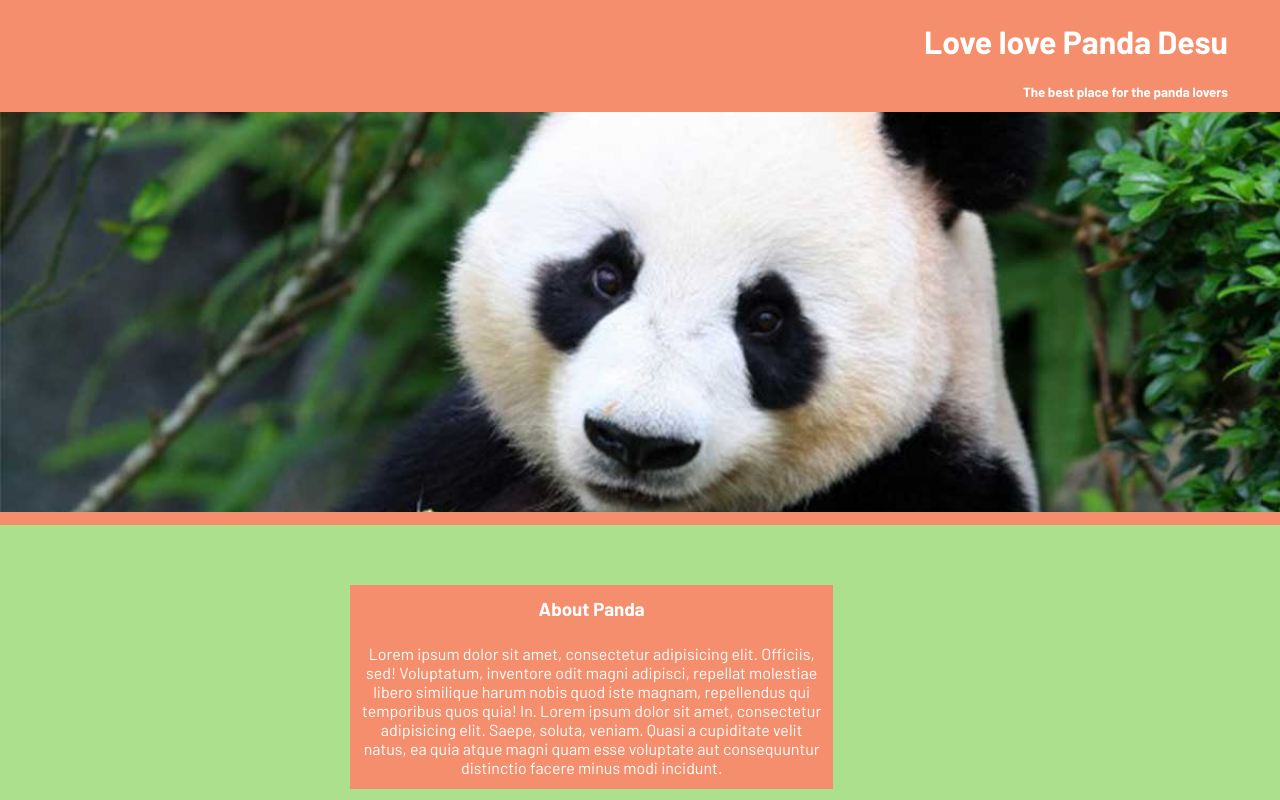
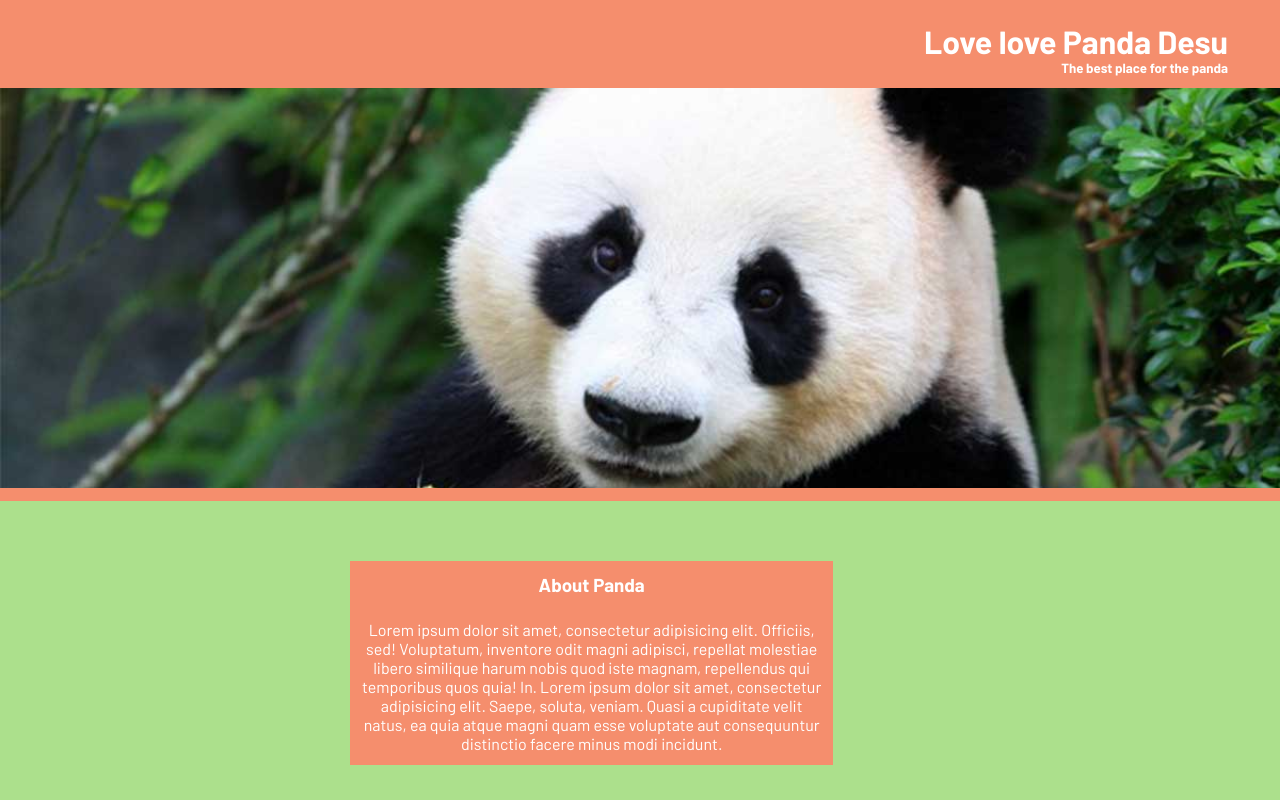
Before and after one commit to verocortesferrera/love-panda, a plain HTML site: page index.html in a window 1280 px wide. Shown: the top 800 px of the page. Drawn offline with Linux system fonts and the light colour scheme.

Commit message:
ajuste codigo

```diff
--- a/index.html
+++ b/index.html
@@ -14,11 +14,7 @@
 			<div class="row">
 				<div class="col-12">
 					<h1>Love love Panda Desu</h1>
-				</div>
-			</div>
-			<div class="row">
-				<div class="col-12">
-					<h5>The best place for the panda lovers</h5>
+					<h5>The best place for the panda</h5>
 				</div>
 			</div>
 		</div>
```
